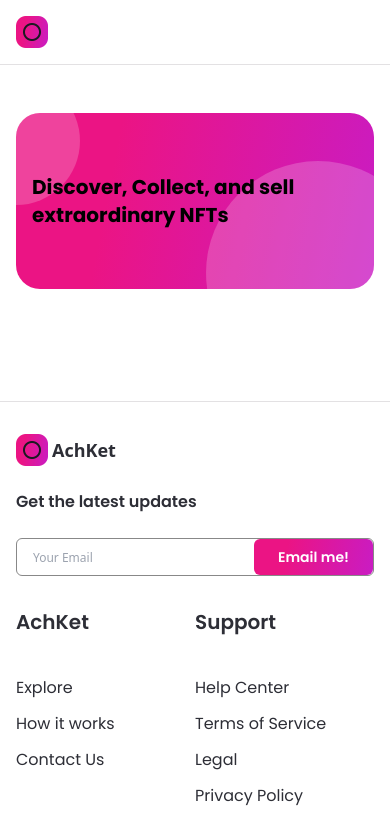
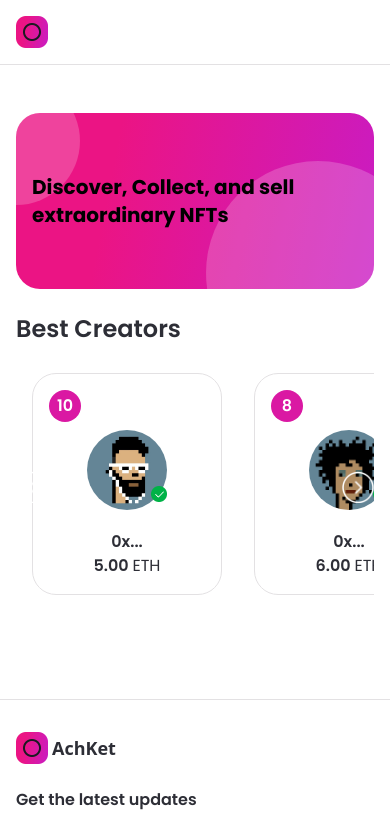
Before and after one commit to alichatraei/NFT-Marketplace, a Next.js app: page / in a window 390 px wide. Shown: the top 834 px of the page. Built offline with nearby package versions, Linux system fonts and the light colour scheme.

Commit message:
feat:top-sellers

```diff
--- /dev/null
+++ b/components/home/CreatorCard/CreatorCard.tsx
@@ -0,0 +1,54 @@
+import Image from "next/image";
+import images from "@/assets/index";
+interface ICreatorCardProps {
+  rank: number;
+  creatorImage: StaticImageData;
+  creatorName: string;
+  creatorEths: number;
+}
+
+const CreatorCard = ({
+  rank,
+  creatorImage,
+  creatorName,
+  creatorEths,
+}: ICreatorCardProps) => {
+  return (
+    <div className="min-w-190 minlg:min-w-240 dark:bg-nft-black-3 bg-white border dark:border-nft-black-1 border-nft-gray-1 rounded-3xl flex flex-col p-4 m-4">
+      <div className="w-8 h-8 minlg:w-10 minlg:h-10 bg-nft-red-violet flexCenter rounded-full">
+        <p className="font-poppins text-white font-semibold text-base minlg:text-lg">
+          {rank}
+        </p>
+      </div>
+      <div className="my-2 flex justify-center">
+        <div className="relative w-20 h-20 minlg:w-28 minlg:h-28">
+          <Image
+            src={creatorImage}
+            alt="creatorImage"
+            layout="fill"
+            objectFit="cover"
+            className="rounded-full"
+          />
+          <div className="absolute w-4 h-4 minlg:w-12 minlg:h-12 bottom-2 right-0">
+            <Image
+              src={images.tick}
+              layout="fill"
+              objectFit="contain"
+              alt="tick"
+            />
+          </div>
+        </div>
+      </div>
+      <div className="mt-3 minlg:mt-7 text-center flexCenter flex-col">
+        <p className="font-poppins dark:text-white text-nft-black-1 font-semibold text-base">
+          {creatorName}
+        </p>
+        <p className="font-poppins dark:text-white text-nft-black-1 font-semibold text-base">
+          {creatorEths.toFixed(2)} <span className="font-normal">ETH</span>
+        </p>
+      </div>
+    </div>
+  );
+};
+
+export default CreatorCard;
--- a/components/index.ts
+++ b/components/index.ts
@@ -2,4 +2,5 @@
 import Button from "./common/Button/Button";
 import Footer from "./common/Footer/Footer";
 import Banner from "@/components/common/Banner/Banner";
-export { Navbar, Button, Footer, Banner };
+import CreatorCard from "./home/CreatorCard/CreatorCard";
+export { Navbar, Button, Footer, Banner, CreatorCard };
--- a/pages/index.tsx
+++ b/pages/index.tsx
@@ -1,13 +1,103 @@
-import React from "react";
-import { Banner } from "../components";
+import { useState, useEffect, useRef, ClassAttributes, LegacyRef } from "react";
+import { Banner, CreatorCard } from "../components";
+import images from "@/assets/index";
+import makeId from "utils/makeId";
+import Image from "next/image";
+import { useTheme } from "next-themes";
 const Home = () => {
+  const [hideArrowButtons, setHideArrowButtons] = useState<boolean>(false);
+  const parentRef = useRef<HTMLDivElement | null>(null);
+  const scrollRef = useRef<HTMLDivElement | null>(null);
+  const { theme } = useTheme();
+
+  const handleScroll = (direction: string) => {
+    const { current } = scrollRef;
+    const scrollAmount = window.innerWidth > 1800 ? 270 : 210;
+    if (direction === "left") {
+      (current as HTMLDivElement).scrollLeft -= scrollAmount;
+    } else {
+      (current as HTMLDivElement).scrollLeft += scrollAmount;
+    }
+  };
+
+  const isScrollable = () => {
+    const { current } = parentRef;
+    const { current: childCurrentRef } = scrollRef;
+
+    if (
+      (childCurrentRef as HTMLDivElement)?.scrollWidth >=
+      (current as HTMLDivElement)?.offsetWidth
+    ) {
+      setHideArrowButtons(false);
+    } else setHideArrowButtons(true);
+  };
+
+  useEffect(() => {
+    isScrollable();
+    window.addEventListener("resize", isScrollable);
+    () => {
+      window.removeEventListener("resize", isScrollable);
+    };
+  });
+
   return (
-    <div className="flex justify-center sm:px-4 p-12">
+    <div className="flex flex-col justify-center sm:px-4 p-12">
       <Banner
         bannerTitle="Discover, Collect, and sell extraordinary NFTs"
         parentStyles="justify-start mb-6 h-72 sm:h-60 p-12 xs:p-4 xs:h-44 rounded-3xl"
         childStyles="md:text-4xl sm:text-2xl xs:text-xl text-left"
       />
+
+      <div>
+        <h1 className="font-poppins dark:text-white text-nft-black-1 text-2xl minlg:text-4xl font-semibold ml-4 xs:ml-0">
+          Best Creators
+        </h1>
+
+        <div className="relative flex-1 max-w-full flex mt-3" ref={parentRef}>
+          <div
+            className="flex w-max overflow-x-scroll no-scrollbar select-none"
+            ref={scrollRef}
+          >
+            {[10, 8, 5, 4].map((item: number, index: number) => (
+              <CreatorCard
+                key={`creator-${index}`}
+                rank={item}
+                creatorImage={images[`creator${item}`]}
+                creatorName={`0x${makeId(3)}...${makeId(4)}`}
+                creatorEths={10 - item * 0.5}
+              />
+            ))}
+            {!hideArrowButtons && (
+              <>
+                <div
+                  className="absolute w-8 h-8 minlg:w-12 minlg:h-12 top-45 cursor-pointer left-0"
+                  onClick={() => handleScroll("left")}
+                >
+                  <Image
+                    src={images.left}
+                    layout="fill"
+                    objectFit="contain"
+                    alt="arrow_left"
+                    className={theme === "light" ? "filter invert" : ""}
+                  />
+                </div>
+                <div
+                  className="absolute w-8 h-8 minlg:w-12 minlg:h-12 top-45 cursor-pointer right-0"
+                  onClick={() => handleScroll("right")}
+                >
+                  <Image
+                    src={images.right}
+                    layout="fill"
+                    objectFit="contain"
+                    alt="arrow_right"
+                    className={theme === "light" ? "filter invert" : ""}
+                  />
+                </div>
+              </>
+            )}
+          </div>
+        </div>
+      </div>
     </div>
   );
 };
--- /dev/null
+++ b/utils/makeId.ts
@@ -0,0 +1,11 @@
+export default (length: number): string => {
+  let result = "";
+  const alphabetCharacters = "abcdefghijklmnopqrstvuwtyz0123456789";
+  const characterLength = alphabetCharacters.length;
+  for (let i = 0; i < length; i++) {
+    result += alphabetCharacters.charAt(
+      Math.floor(Math.random() * characterLength)
+    );
+  }
+  return "";
+};
```
